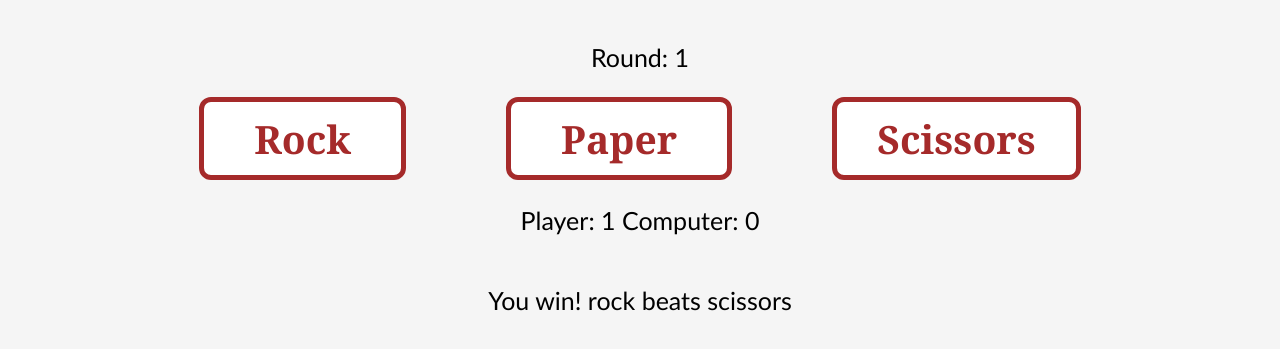
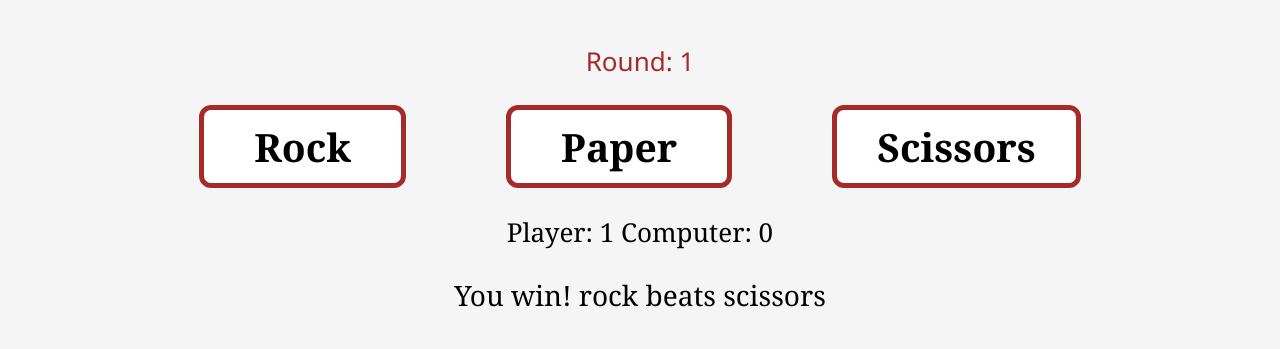
Before and after one commit to ani-jpg/rock-paper-scissors, a plain HTML site: page index.html in a window 1280 px wide. Both pictures are taken after a click on the button "Rock". Shown: the part 223-572 px from the top of the page. Drawn offline with Linux system fonts and the light colour scheme.

Commit message:
Added colors to end result

```diff
--- a/index.html
+++ b/index.html
@@ -11,7 +11,6 @@
     <div class="game-container">
         <p id="roundText">Best of 5 rounds!</p>
 
-
         <div class="choices">
             <button id="rock">Rock</button>
             <button id="paper">Paper</button>
@@ -19,12 +18,13 @@
         </div>
 
         <p id="score">Player: 0 Computer: 0</p>
-
         <p id="result">Can you beat the computer?</p>
 
     </div>
 
+    <div class="footer">
 
+    </div>
 
 <script src="rps.js"></script>
 
--- a/rps-styles.css
+++ b/rps-styles.css
@@ -9,9 +9,10 @@ h1 {
 }
 
 body {
-    font-size: 25px;
-    font-family:'Trebuchet MS', 'Lucida Sans Unicode', 'Lucida Grande', 'Lucida Sans', Arial, sans-serif;
+    font-size: 26px;
     background-color: whitesmoke;
+    font-family: Cambria, Cochin, Georgia, Times, 'Times New Roman', serif;
+    font-weight: 400;
 }
 
 .game-container {
@@ -21,6 +22,13 @@ body {
     align-items: center;
     justify-content: center;
     padding: 10px 100px;
+}
+
+/*Round counter*/
+#roundText {
+    font-weight: 550;
+    font-family:'Segoe UI', Tahoma, Geneva, Verdana, sans-serif;
+    color: brown;
 }
 
 /*Choices*/
@@ -37,7 +45,7 @@ body {
     font-family:Cambria, Cochin, Georgia, Times, 'Times New Roman', serif;
     padding: 10px 50px;
     text-align:center;
-    color:brown;
+    color:black;
     background-color: white;
     border: 5.5px solid brown;
     border-radius: 12px;
@@ -46,3 +54,9 @@ body {
 #scissors {
     padding: 10px 40px;
 }
+
+/*Score counter, result display*/
+#result {
+    margin:0;
+    font-size: 28px;
+}
--- a/rps.js
+++ b/rps.js
@@ -45,7 +45,7 @@ function playGame() {
             computerScore++;
             result.textContent= "You lose! " + computer + " beats " + player
         }
-    score.textContent="Player: " + playerScore + "  " + "Computer: " + computerScore;
+    score.textContent="Player: " + playerScore + " Computer: " + computerScore;
     round++;
     roundText.textContent="Round: " + round;
     console.log(round);
@@ -70,6 +70,7 @@ buttons.forEach((button) => {button.addEventListener ('click', () => {
 
     else {
         playGame();
+        result.style.color='';
 
         button.style.backgroundColor='lightgray';
         setTimeout(() => {
@@ -83,12 +84,15 @@ buttons.forEach((button) => {button.addEventListener ('click', () => {
 function roundLimit() {
     if (computerScore > playerScore) {
             result.textContent= "You lose the game!"
+            result.style.color='red';
         }
         else if (playerScore > computerScore) {
             result.textContent= "Congratulations, you win the game!"
+            result.style.color='green';
         }
         else if (playerScore==computerScore) {
             result.textContent= "It's a tie! You & the computer scored the same"
+            result.style.color='blue';
         }
 }
 
@@ -111,11 +115,13 @@ function replay () {
         playerScore=0;
         computerScore=0;
 
-        score.textContent="Player: " + playerScore + " " + "Computer: " + computerScore
+        score.textContent="Player: " + playerScore + " Computer: " + computerScore
         result.textContent="Play again! Best of 5 wins"
         roundText.textContent="Round: " + round
 
         playAgain.remove();
         replayButton=false;
+
+        result.style.color='';
     });
 }
```
